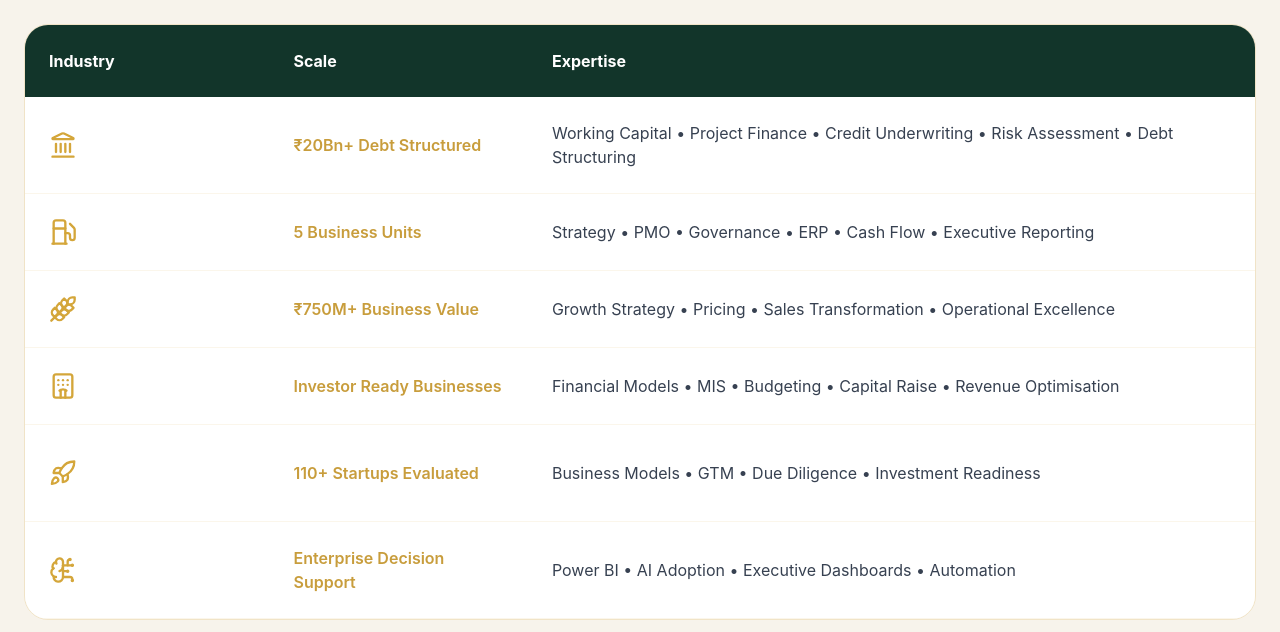
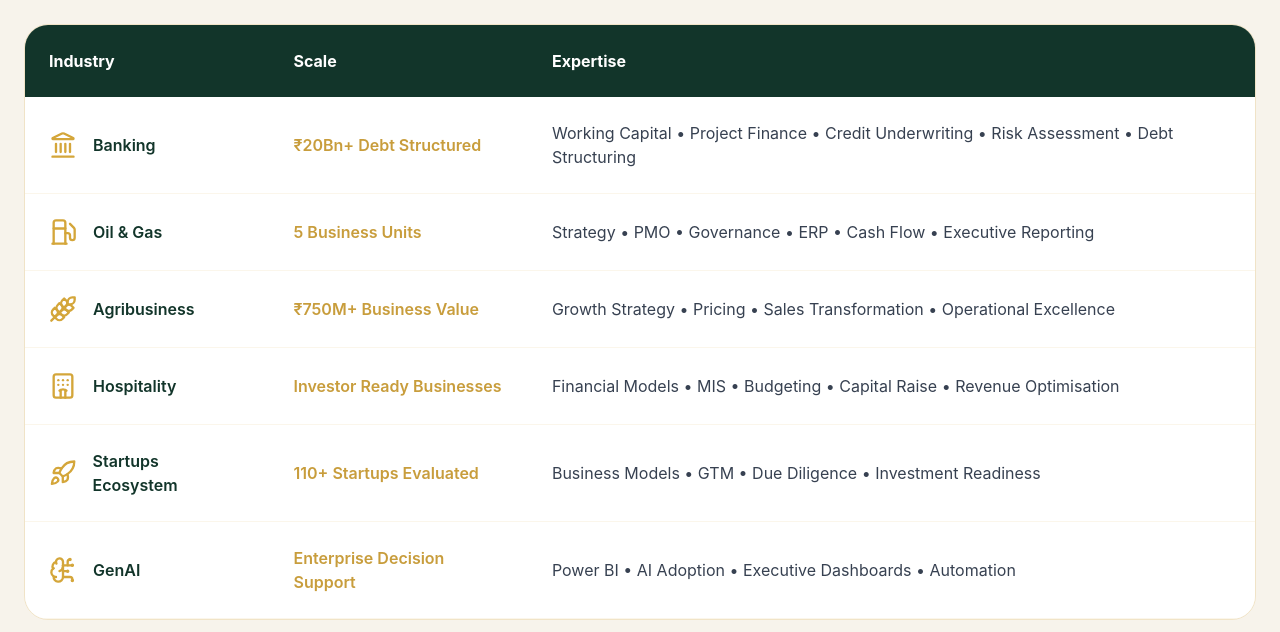
Before and after one commit to SravaniPolina/sravani-portfolio-frontend, a React (Create React App) app: page / in a window 1280 px wide. Shown: the part 3640-4272 px from the top of the page. Built offline with nearby package versions, Linux system fonts and the light colour scheme.

Commit message:
Update Projects.jsx

```diff
--- a/src/components/Projects.jsx
+++ b/src/components/Projects.jsx
@@ -91,7 +91,7 @@ export default function Projects() {
                   <td className="p-6">
                     <div className="flex items-center gap-4">
                       {item.icon}
-                      <div className="font-semibold">{item.industry}</div>
+                      <div className="font-semibold text-[#12352A]">{item.industry}</div>
                     </div>
                   </td>
                   <td className="p-6 font-semibold text-[#C89D3C]">
```
